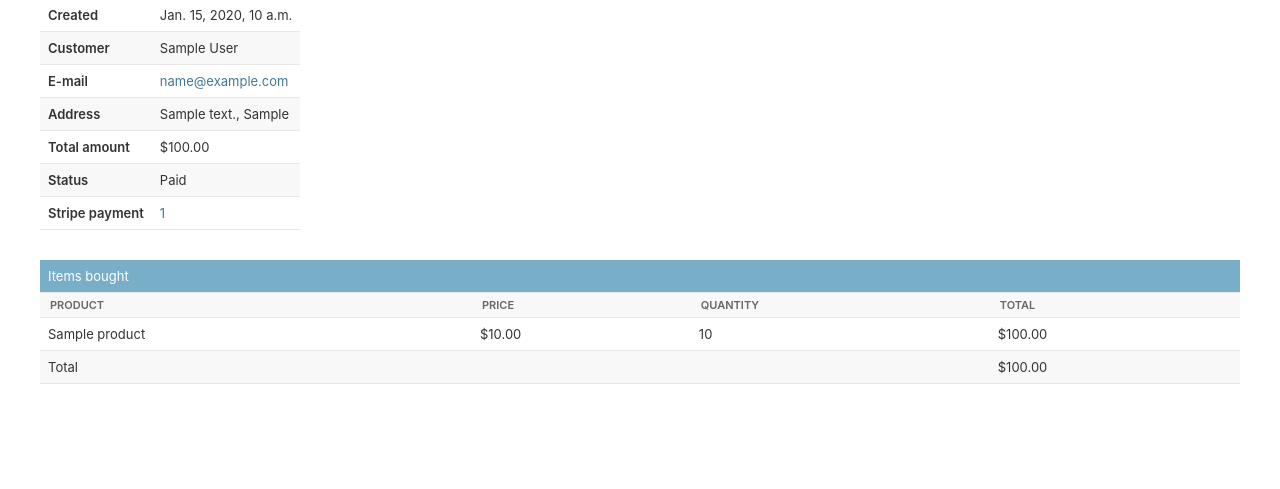
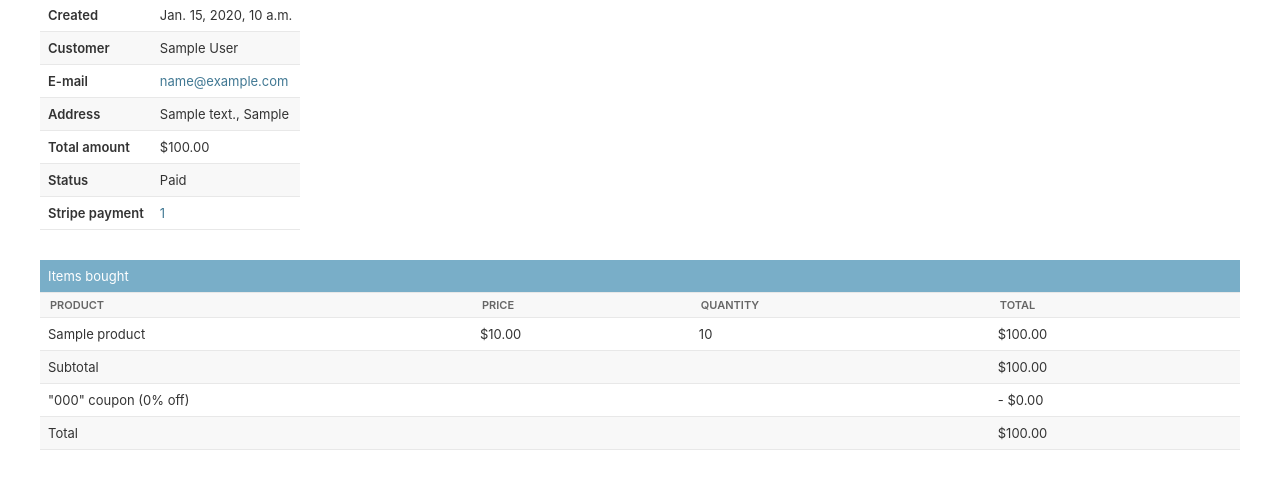
Before and after one commit to thisfieldisrequired/shop, a Django app: page /orders/admin/order/1/ in a window 1280 px wide. Shown: the part 151-640 px from the top of the page. Run offline with Django 4.2, Linux system fonts and the light colour scheme; a user stored in the database is signed in; tables that the repository leaves empty hold one stand-in row (values such as "Sample post"); parts of the project's set-up code (start-up, migrations or seed data) failed here and were passed over.

Commit message:
Added coupon system

```diff
--- a/orders/models.py
+++ b/orders/models.py
@@ -1,6 +1,9 @@
 from django.db import models
 from shop.models import Product
 from django.conf import settings
+from decimal import Decimal
+from django.core.validators import MinValueValidator, MaxValueValidator
+from coupons.models import Coupon
 
 
 class Order(models.Model):
@@ -14,18 +17,30 @@ class Order(models.Model):
     updated = models.DateTimeField(auto_now=True)
     paid = models.BooleanField(default=False)
     stripe_id = models.CharField(max_length=255, blank=True)
+    coupon = models.ForeignKey(Coupon, related_name='orders', null=True, blank=True, on_delete=models.SET_NULL)
+    discount = models.IntegerField(default=0, validators=[MinValueValidator(0), MaxValueValidator(100)])
 
     class Meta:
-        ordering = ['-created']
         indexes = [
             models.Index(fields=['-created']),
         ]
+        ordering = ['-created']
 
     def __str__(self):
         return f'Order - {self.id}'
 
+    def get_total_cost_before_discount(self):
+        return sum(item.get_cost() for item in self.items.all())
+
+    def get_discount(self):
+        total_cost = self.get_total_cost_before_discount()
+        if self.discount:
+            return total_cost * (self.discount / Decimal(100))
+        return Decimal(0)
+
     def get_total_cost(self):
-        return sum(item.get_cost() for item in self.items.all())
+        total_cost = self.get_total_cost_before_discount()
+        return total_cost - self.get_discount()
 
     def get_stripe_url(self):
         if not self.stripe_id:
@@ -35,6 +50,7 @@ class Order(models.Model):
         else:
             path = '/'
         return f'https://dashboard.stripe.com{path}payments/{self.stripe_id}'
+
 
 
 
--- a/orders/templates/admin/orders/order/detail.html
+++ b/orders/templates/admin/orders/order/detail.html
@@ -84,9 +84,29 @@
           <td class="num">${{ item.get_cost }}</td>
         </tr>
       {% endfor %}
+
+      {% if order.coupon %}
+        <tr class="subtotal">
+          <td colspan="3">Subtotal</td>
+          <td class="num">
+            ${{ order.get_total_cost_before_discount|floatformat:2 }}
+          </td>
+        </tr>
+        <tr>
+          <td colspan="3">
+            "{{ order.coupon.code }}" coupon
+            ({{ order.discount }}% off)
+          </td>
+          <td class="num neg">
+            - ${{ order.get_discount|floatformat:2 }}
+          </td>
+        </tr>
+      {% endif %}
       <tr class="total">
         <td colspan="3">Total</td>
-        <td class="num">${{ order.get_total_cost }}</td>
+        <td class="num">
+          ${{ order.get_total_cost|floatformat:2 }}
+        </td>
       </tr>
     </tbody>
   </table>
--- a/orders/views.py
+++ b/orders/views.py
@@ -26,7 +26,11 @@ def order_create(request):
     if request.method == 'POST':
         form = OrderCreateForm(request.POST)
         if form.is_valid():
-            order = form.save()
+            order = form.save(commit=False)
+            if cart.coupon:
+                order.coupon = cart.coupon
+                order.discount = cart.coupon.discount
+            order.save()
             for item in cart:
                 OrderItem.objects.create(order=order,
                                          product=item['product'],
--- a/pyproject.toml
+++ b/pyproject.toml
@@ -15,6 +15,7 @@ stripe = "^5.4.0"
 weasyprint = "^59.0"
 webencodings = "^0.5.1"
 setuptools = "^68.0.0"
+redis = "^4.6.0"
 
 
 [tool.poetry.group.dev.dependencies]
```
Also changed, not shown: orders/templates/orders/order/pdf.html (+20 -1 lines), payment/templates/payment/process.html (+25 -2 lines), payment/views.py (+21 -6 lines), orders/migrations/0003_order_coupon_order_discount.py (added), 1 other file.
